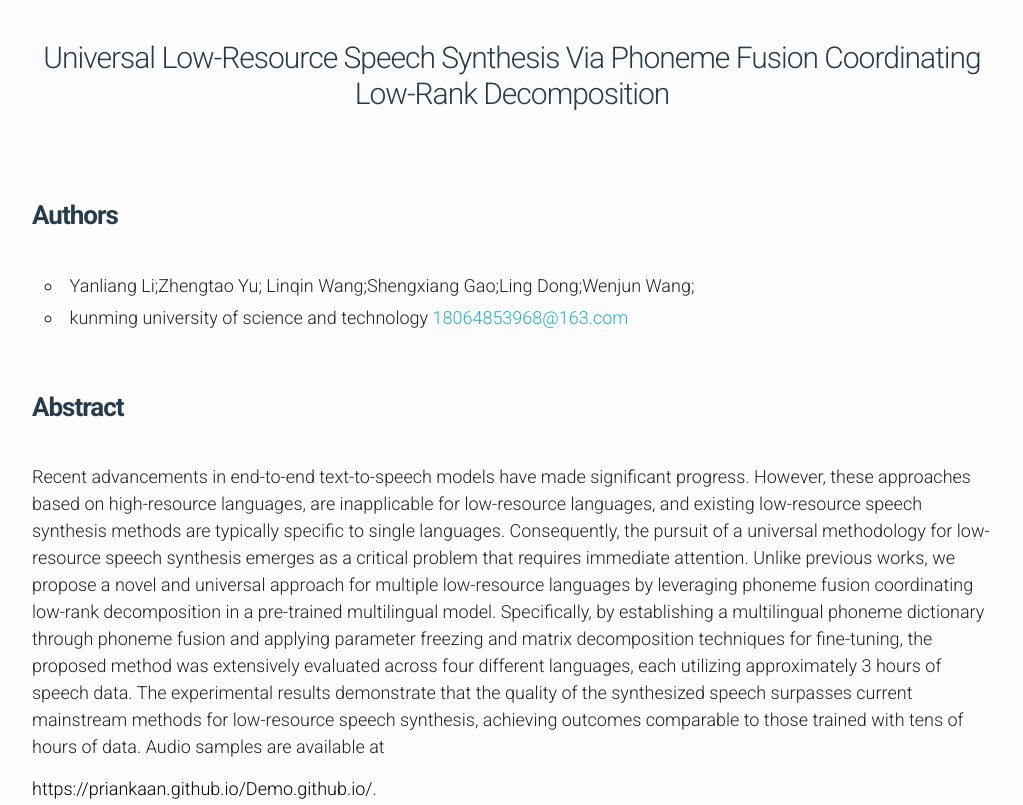
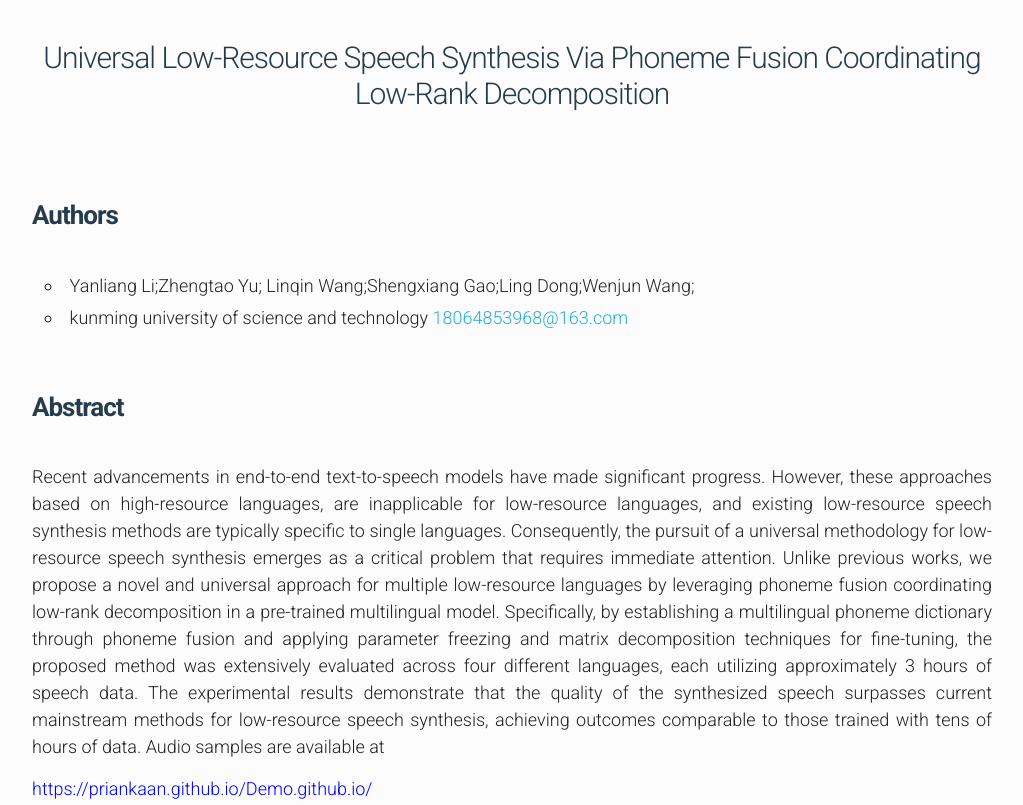
Before and after one commit to priankaan/Demo.github.io, a plain HTML site: page index.html in a window 1280 px wide. Shown: the top 805 px of the page, without its empty margins (128-1151 px from the left). Drawn offline with nearby package versions, Linux system fonts and the light colour scheme; some packages are replaced by stand-ins of ours.

Commit message:
更新音频

```diff
--- a/index.html
+++ b/index.html
@@ -33,7 +33,7 @@
             <li>kunming university of science and technology  <a>18064853968@163.com</a></li>
           </ul>
           <h2 id="abstract">Abstract</h2>
-          <p> Recent advancements in end-to-end text-to-speech models have made significant progress. However, these
+          <p style="text-align: justify;"> Recent advancements in end-to-end text-to-speech models have made significant progress. However, these
             approaches based on high-resource languages, are inapplicable for low-resource languages, and existing
             low-resource speech synthesis methods are typically specific to single languages. Consequently, the pursuit
             of a universal methodology for low-resource speech synthesis emerges as a critical problem that requires
@@ -44,8 +44,7 @@
             extensively evaluated across four different languages, each utilizing approximately 3 hours of speech data.
             The experimental results demonstrate that the quality of the synthesized speech surpasses current mainstream
             methods for low-resource speech synthesis, achieving outcomes comparable to those trained with tens of hours
-            of data. Audio samples are available at </p><a
-            style="color: black;">https://priankaan.github.io/Demo.github.io/.</a>
+            of data. Audio samples are available at </p><p style="color: blue;">https://priankaan.github.io/Demo.github.io/</p>
           <h3 id="comparison-with-other-models">Four language audio synthesized</h3>
 
 
```
